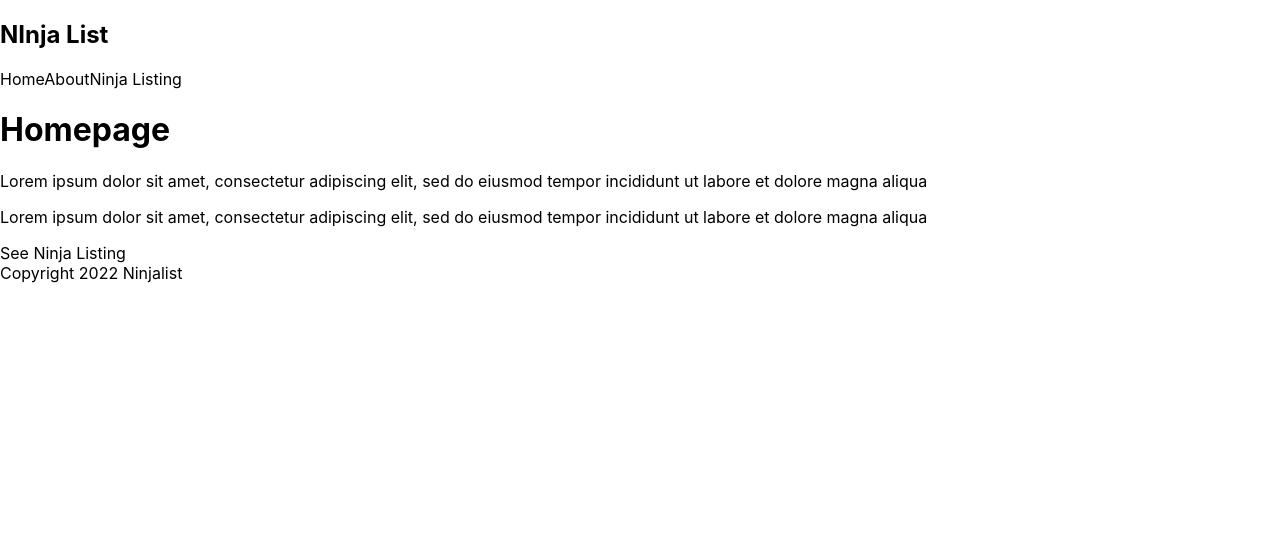
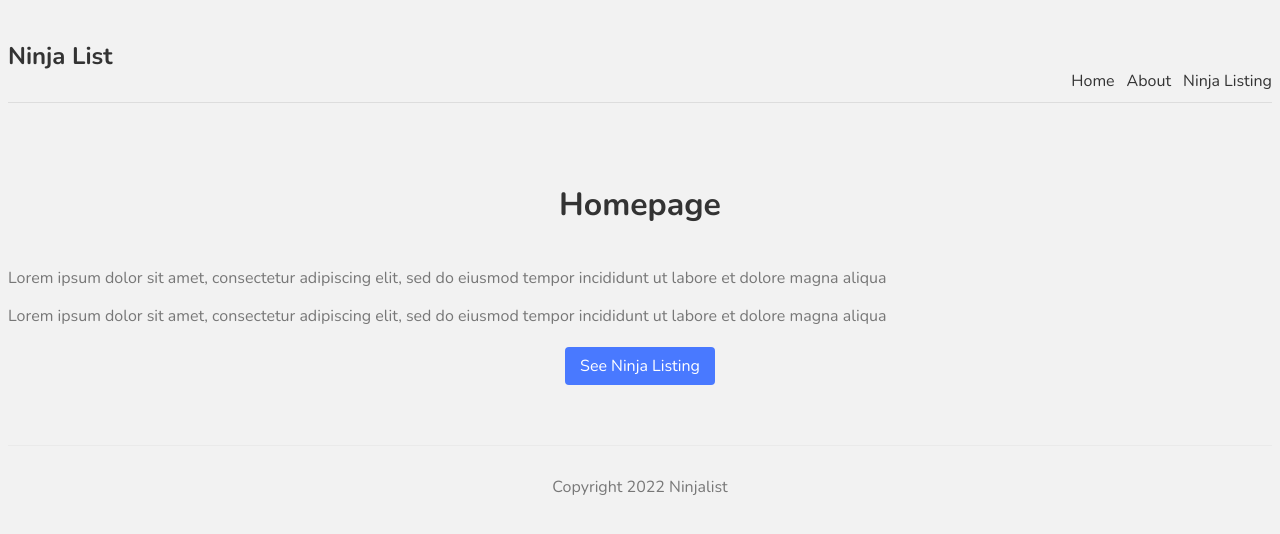
Before and after one commit to mgorem/ninjalist, a Next.js app: page / in a window 1280 px wide. Shown: the top 534 px of the page. Built offline with nearby package versions, Linux system fonts and the light colour scheme.

Commit message:
add layout and styles

```diff
--- a/comps/Footer.js
+++ b/comps/Footer.js
@@ -1,8 +1,8 @@
 const Footer = () => {
     return (
-        <div>
+        <footer>
             Copyright 2022 Ninjalist
-        </div>
+        </footer>
      );
 }
 
--- /dev/null
+++ b/comps/Layout.js
@@ -0,0 +1,14 @@
+import Footer from "./Footer";
+import Navbar from "./Navbar";
+
+const Layout = ({ children }) => {
+    return (
+        <div>
+            <Navbar />
+            { children }
+            <Footer />
+        </div>
+     );
+}
+
+export default Layout;
--- a/comps/Navbar.js
+++ b/comps/Navbar.js
@@ -4,7 +4,7 @@
     return (
         <nav>
             <div className="logo">
-                <h1>NInja List</h1>
+                <h1>Ninja List</h1>
             </div>
             <Link href="/"><a>Home</a></Link>
             <Link href="/about"><a>About</a></Link>
--- a/pages/_app.js
+++ b/pages/_app.js
@@ -1,7 +1,12 @@
 import '../styles/globals.css'
+import Layout from '../comps/Layout'
 
 function MyApp({ Component, pageProps }) {
-  return <Component {...pageProps} />
+  return (
+    <Layout>
+      <Component {...pageProps} />
+    </Layout>
+  )
 }
 
 export default MyApp
--- a/pages/index.js
+++ b/pages/index.js
@@ -8,13 +8,12 @@
 export default function Home() {
   return (
     <div>
-      <Navbar />
-      <h1>Homepage</h1>
-      <p>Lorem ipsum dolor sit amet, consectetur adipiscing elit, sed do eiusmod tempor incididunt ut labore et dolore magna aliqua</p>
-      <p>Lorem ipsum dolor sit amet, consectetur adipiscing elit, sed do eiusmod tempor incididunt ut labore et dolore magna aliqua</p>
+      <h1 className={styles.title}>Homepage</h1>
+      <p className={styles.text}>Lorem ipsum dolor sit amet, consectetur adipiscing elit, sed do eiusmod tempor incididunt ut labore et dolore magna aliqua</p>
+      <p className={styles.text}>Lorem ipsum dolor sit amet, consectetur adipiscing elit, sed do eiusmod tempor incididunt ut labore et dolore magna aliqua</p>
       <Link href="/ninjas">
-      <a>See Ninja Listing</a></Link>
-      <Footer />
+        <a className={styles.btn}>See Ninja Listing</a>
+      </Link>
     </div>
   )
 }
--- a/styles/Home.module.css
+++ b/styles/Home.module.css
@@ -1,116 +1,18 @@
-.container {
-  padding: 0 2rem;
-}
-
-.main {
-  min-height: 100vh;
-  padding: 4rem 0;
-  flex: 1;
-  display: flex;
-  flex-direction: column;
-  justify-content: center;
-  align-items: center;
-}
-
-.footer {
-  display: flex;
-  flex: 1;
-  padding: 2rem 0;
-  border-top: 1px solid #eaeaea;
-  justify-content: center;
-  align-items: center;
-}
-
-.footer a {
-  display: flex;
-  justify-content: center;
-  align-items: center;
-  flex-grow: 1;
-}
-
-.title a {
-  color: #0070f3;
-  text-decoration: none;
-}
-
-.title a:hover,
-.title a:focus,
-.title a:active {
-  text-decoration: underline;
-}
-
 .title {
-  margin: 0;
-  line-height: 1.15;
-  font-size: 4rem;
-}
-
-.title,
-.description {
+  color: #333;
+  padding-bottom: 20px;
   text-align: center;
 }
-
-.description {
-  margin: 4rem 0;
-  line-height: 1.5;
-  font-size: 1.5rem;
+.text {
+  color: #777;
 }
-
-.code {
-  background: #fafafa;
-  border-radius: 5px;
-  padding: 0.75rem;
-  font-size: 1.1rem;
-  font-family: Menlo, Monaco, Lucida Console, Liberation Mono, DejaVu Sans Mono,
-    Bitstream Vera Sans Mono, Courier New, monospace;
+.btn {
+  display: block;
+  width: 150px;
+  padding: 8px 0;
+  margin: 20px auto;
+  background: #4979ff;
+  border-radius: 4px;
+  color: white;
+  text-align: center;
 }
-
-.grid {
-  display: flex;
-  align-items: center;
-  justify-content: center;
-  flex-wrap: wrap;
-  max-width: 800px;
-}
-
-.card {
-  margin: 1rem;
-  padding: 1.5rem;
-  text-align: left;
-  color: inherit;
-  text-decoration: none;
-  border: 1px solid #eaeaea;
-  border-radius: 10px;
-  transition: color 0.15s ease, border-color 0.15s ease;
-  max-width: 300px;
-}
-
-.card:hover,
-.card:focus,
-.card:active {
-  color: #0070f3;
-  border-color: #0070f3;
-}
-
-.card h2 {
-  margin: 0 0 1rem 0;
-  font-size: 1.5rem;
-}
-
-.card p {
-  margin: 0;
-  font-size: 1.25rem;
-  line-height: 1.5;
-}
-
-.logo {
-  height: 1em;
-  margin-left: 0.5rem;
-}
-
-@media (max-width: 600px) {
-  .grid {
-    width: 100%;
-    flex-direction: column;
-  }
-}
--- a/styles/globals.css
+++ b/styles/globals.css
@@ -1,16 +1,37 @@
-html,
+@import url('https://fonts.googleapis.com/css2?family=Nunito:wght@300;400;600;700&display=swap');
+
 body {
-  padding: 0;
-  margin: 0;
-  font-family: -apple-system, BlinkMacSystemFont, Segoe UI, Roboto, Oxygen,
-    Ubuntu, Cantarell, Fira Sans, Droid Sans, Helvetica Neue, sans-serif;
+  background: #f2f2f2;
+  color: #333;
+  font-family: "Nunito";
 }
-
 a {
-  color: inherit;
+  color: #333;
   text-decoration: none;
 }
-
-* {
-  box-sizing: border-box;
+.content {
+  max-width: 960px;
+  margin: 0 auto;
 }
+nav {
+  margin: 10px auto 80px;
+  padding: 10px 0;
+  display: flex;
+  justify-content: flex-end;
+  align-items: flex-end;
+  border-bottom: 1px solid #ddd;
+}
+nav a {
+  margin-left: 12px;
+}
+nav .logo {
+  margin-right: auto;
+}
+footer {
+  display: block;
+  text-align: center;
+  padding: 30px 0;
+  margin-top: 60px;
+  color: #777;
+  border-top: 1px solid #eaeaea;
+}
```
Also changed, not shown: styles/Ninjas.module.css (added).
